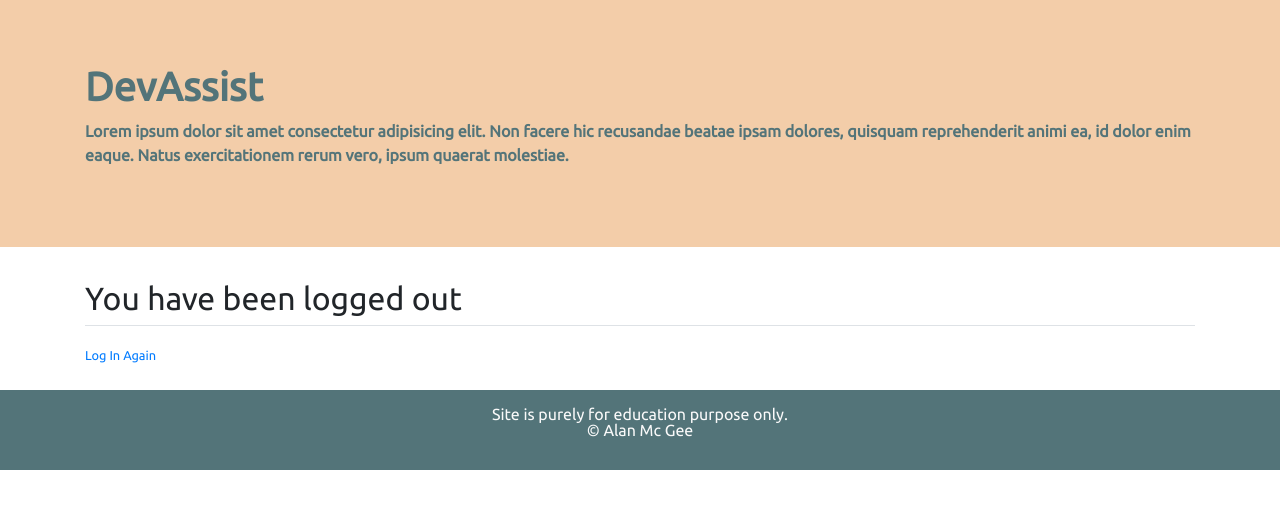
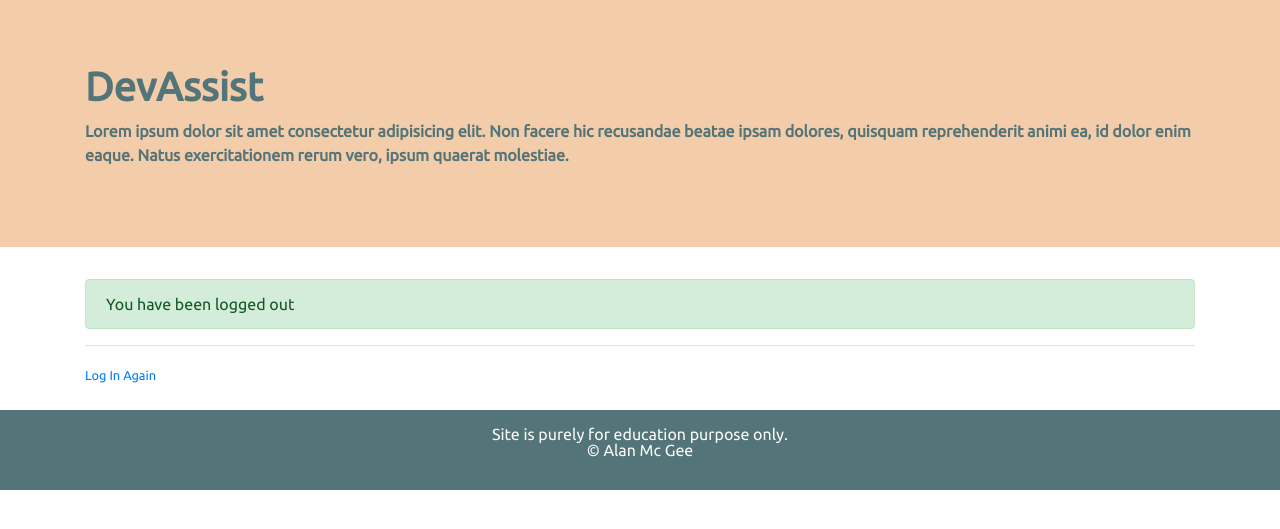
Before and after one commit to alimgee/dev_assist, a Django app: page /logout/ in a window 1280 px wide. Shown: the part 57-586 px from the top of the page. Run offline with Django 3.2, Linux system fonts and the light colour scheme; some libraries are stand-ins or nearby versions.

Commit message:
Adding alert box to log out message on logout template

```diff
--- a/users/templates/logout.html
+++ b/users/templates/logout.html
@@ -3,7 +3,7 @@
 <div class="container">
     <div class="row mb-4">
         <div class="col">
-            <h2>You have been logged out</h2>
+                <div class="alert alert-success">You have been logged out</div>
             <div class="border-top pt-3">
                 <small class="text-muted">
                     <a href="{% url 'login' %}">Log In Again</a>
```
